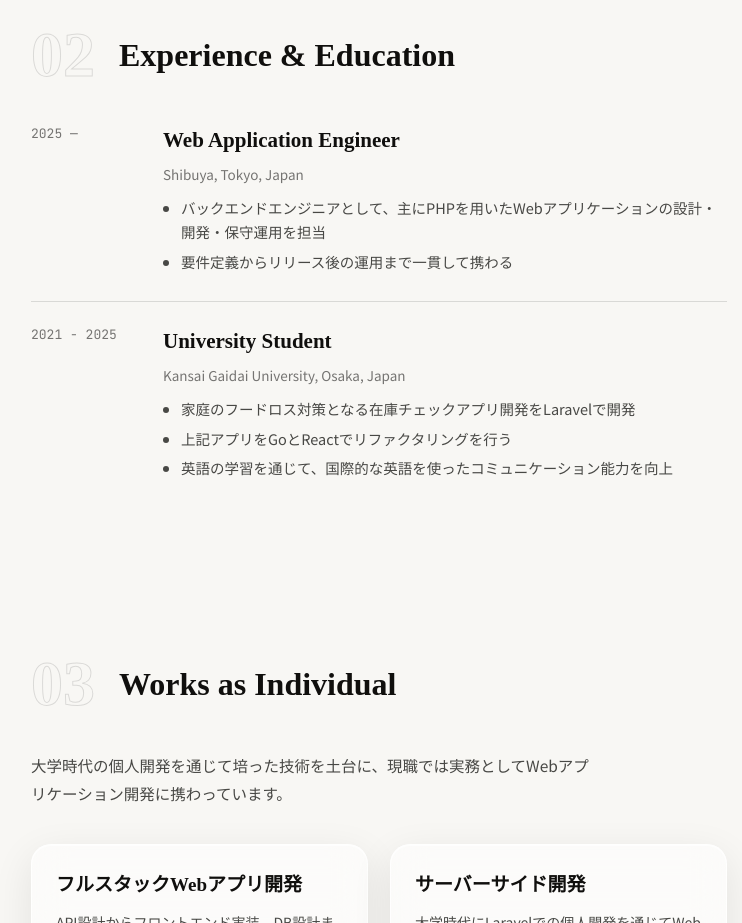
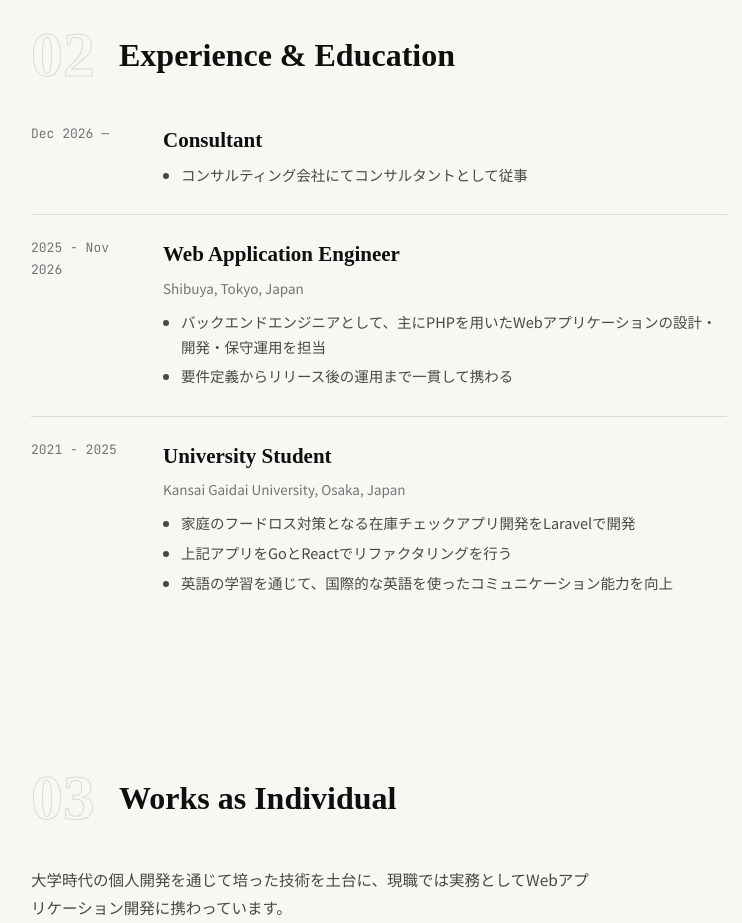
Before and after one commit to Sora0613/Sora0613.github.io, a plain HTML site: page index.html in a window 1280 px wide. Shown: the part 1600-2523 px from the top of the page, without its empty margins (261-1003 px from the left). Drawn offline with Linux system fonts and the light colour scheme.

Commit message:
fix: 経歴にコンサルタント職を追加

```diff
--- a/index.html
+++ b/index.html
@@ -113,7 +113,16 @@
         </div>
         <div class="timeline">
             <div class="timeline-row">
-                <div class="timeline-date">2025 —</div>
+                <div class="timeline-date">Dec 2026 —</div>
+                <div class="timeline-body">
+                    <h3>Consultant</h3>
+                    <ul>
+                        <li>コンサルティング会社にてコンサルタントとして従事</li>
+                    </ul>
+                </div>
+            </div>
+            <div class="timeline-row">
+                <div class="timeline-date">2025 - Nov 2026</div>
                 <div class="timeline-body">
                     <h3>Web Application Engineer</h3>
                     <p class="timeline-place">Shibuya, Tokyo, Japan</p>
```
